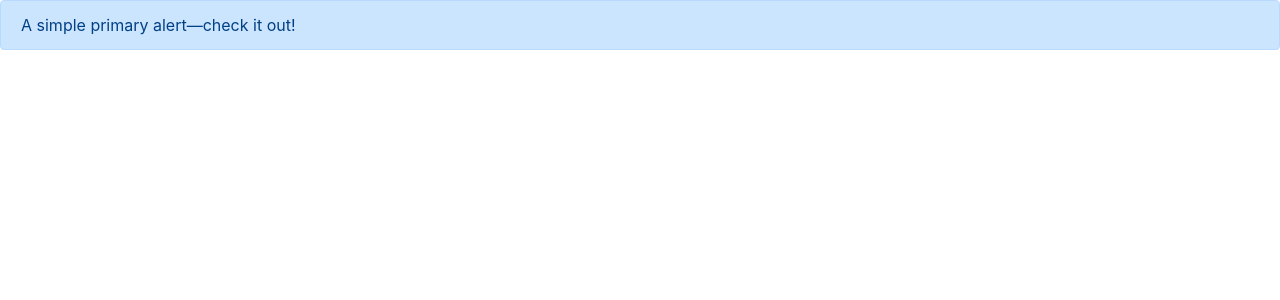
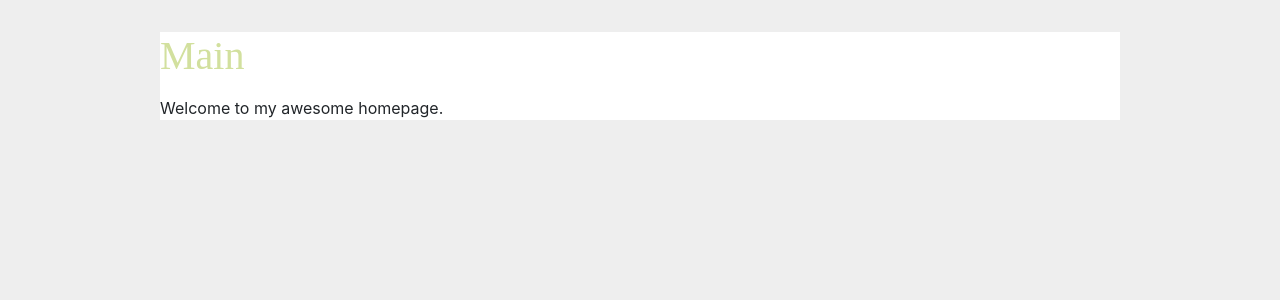
Before and after one commit to o-evdokimov/duty_calendar, a Flask app: template schedule/templates/index.html in a window 1280 px wide. Shown: the top 300 px of the page. Run offline with Flask 2, Linux system fonts and the light colour scheme; the template is opened without the code that fills it, so the values that code supplies are empty; some libraries are stand-ins or nearby versions.

Commit message:
create index.html

```diff
--- a/schedule/templates/index.html
+++ b/schedule/templates/index.html
@@ -1,12 +1,14 @@
-<!DOCTYPE html>
-<html>
-        <link rel="stylesheet" href="https://stackpath.bootstrapcdn.com/bootstrap/4.3.1/css/bootstrap.min.css" integrity="sha384-ggOyR0iXCbMQv3Xipma34MD+dH/1fQ784/j6cY/iJTQUOhcWr7x9JvoRxT2MZw1T" crossorigin="anonymous">
-        <script src="https://stackpath.bootstrapcdn.com/bootstrap/4.3.1/js/bootstrap.min.js" integrity="sha384-JjSmVgyd0p3pXB1rRibZUAYoIIy6OrQ6VrjIEaFf/nJGzIxFDsf4x0xIM+B07jRM" crossorigin="anonymous"></script>
-<head>
-</head>
-<body>
-        <div class="alert alert-primary" role="alert">
-        A simple primary alert—check it out!
-        </div>
-</body>
-</html>
+{% extends "base.html" %}
+{% block title %}Working Calendar{% endblock %}
+{% block head %}
+    {{ super() }}
+    <style type="text/css">
+        .important { color: #336699; }
+    </style>
+{% endblock %}
+{% block content %}
+    <h1>Main</h1>
+    <p class="important">
+      Welcome to my awesome homepage.
+    </p>
+{% endblock %}
--- a/schedule/view.py
+++ b/schedule/view.py
@@ -5,8 +5,4 @@
 
 @app.route("/")
 def index():
-   return render_template('base.html')
-
-@app.route("/calendar")
-def calendar():
-   return render_template('calendar.html')
+   return render_template('index.html')
```
